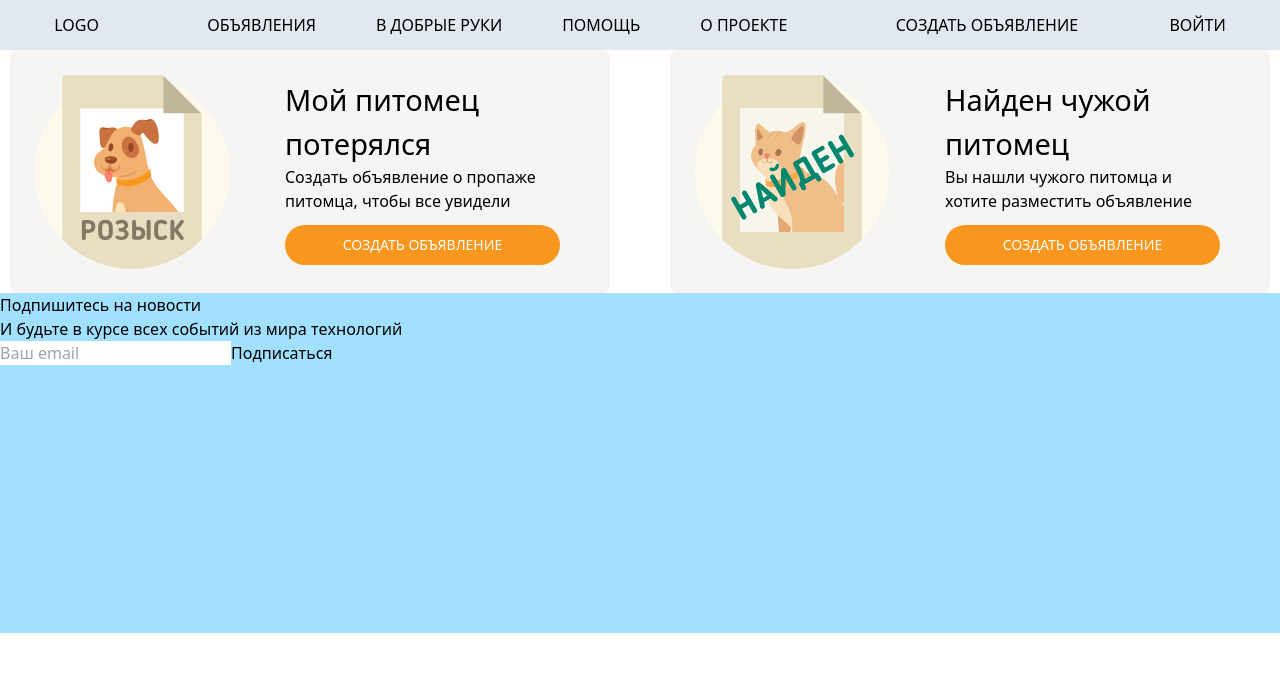
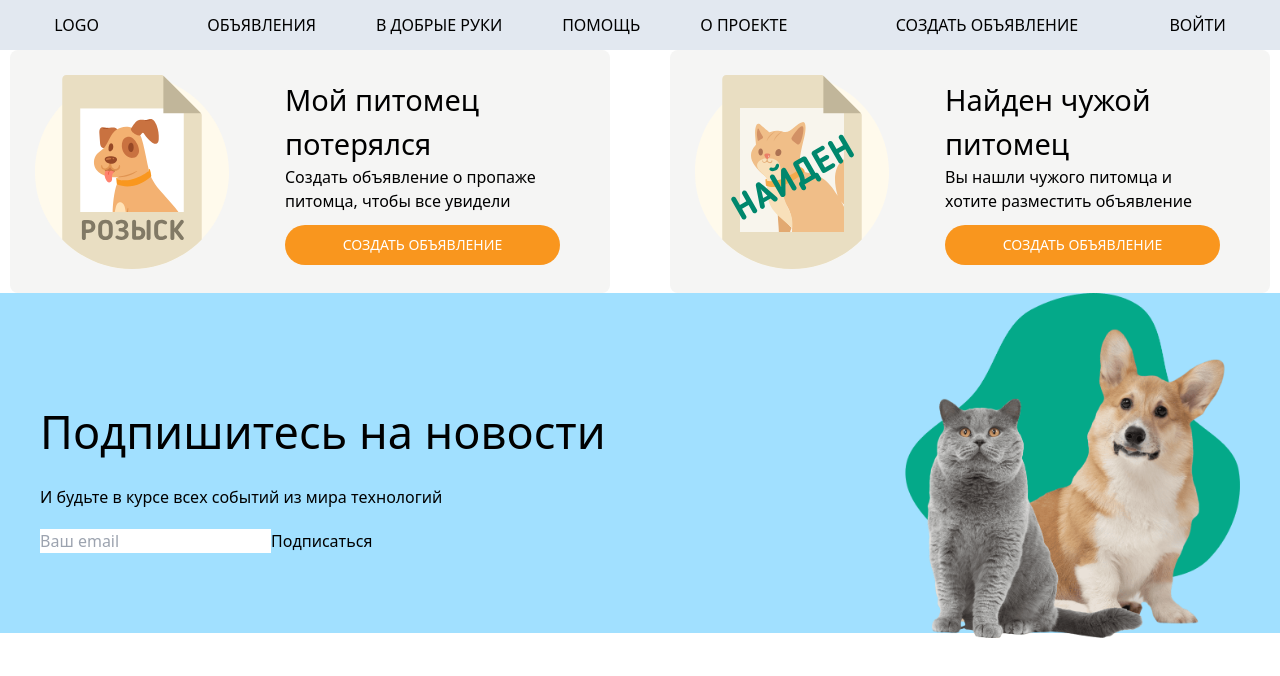
Before and after one commit to chushtarov/pet-search, a React (Vite) app: page / in a window 1280 px wide. Shown: the top 676 px of the page. Built offline with nearby package versions, Linux system fonts and the light colour scheme.

Commit message:
остались доработки стилей

```diff
--- a/src/components/Form/Form.tsx
+++ b/src/components/Form/Form.tsx
@@ -1,18 +1,24 @@
-import React from 'react'
+import React from "react";
+import img from "../../../public/subscribe.png";
 
 const Form = () => {
   return (
-    <div className='bg-[#a1e0ff] h-[340px]'>
-        <div><h1>Подпишитесь на новости</h1>
-        <p>И будьте в курсе всех событий из мира технологий</p>
-        <form action="">
-            <input type="email" name="" placeholder='Ваш email' id="" />
+    <div className="bg-[#a1e0ff] h-[340px]">
+      <div className="w-[1200px] m-auto flex justify-between items-center">
+        <div>
+          <h1 className="text-[45px]  my-5">Подпишитесь на новости</h1>
+          <p className="my-5">И будьте в курсе всех событий из мира технологий</p>
+          <form action="">
+            <input type="email" name="" placeholder="Ваш email" id="" />
             <button>Подписаться</button>
-        </form>
+          </form>
         </div>
-        <div></div>
+        <div >
+          <img className="w-[335px]" src={img} alt="" />
+        </div>
+      </div>
     </div>
-  )
-}
+  );
+};
 
-export default Form
+export default Form;
```
Also changed, not shown: public/subscribe.png (added).
